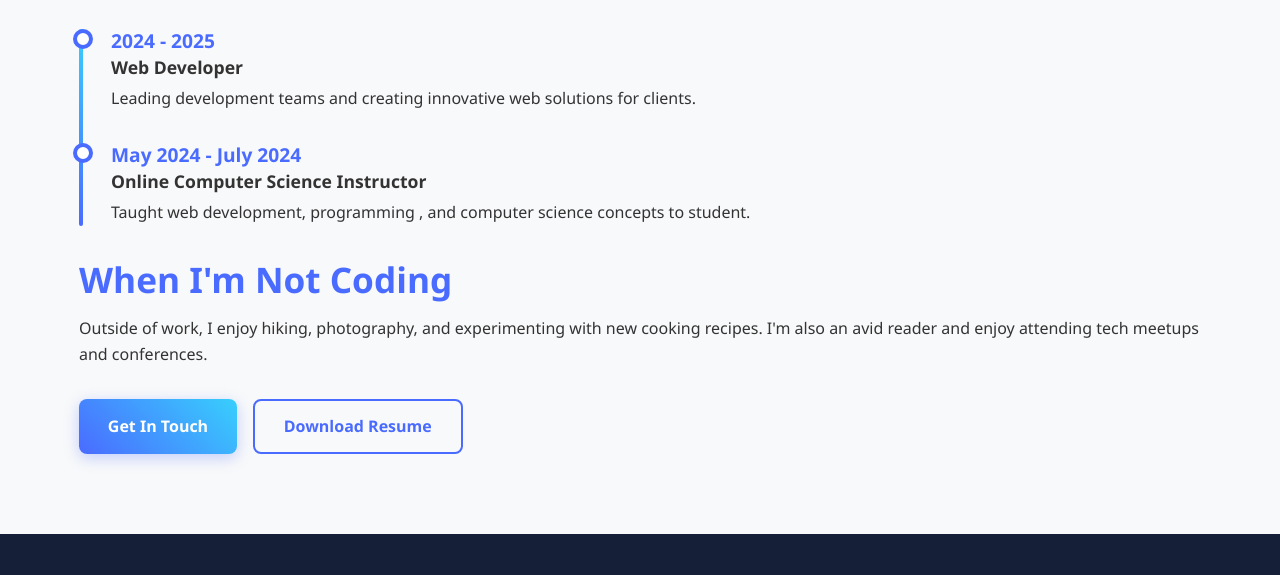
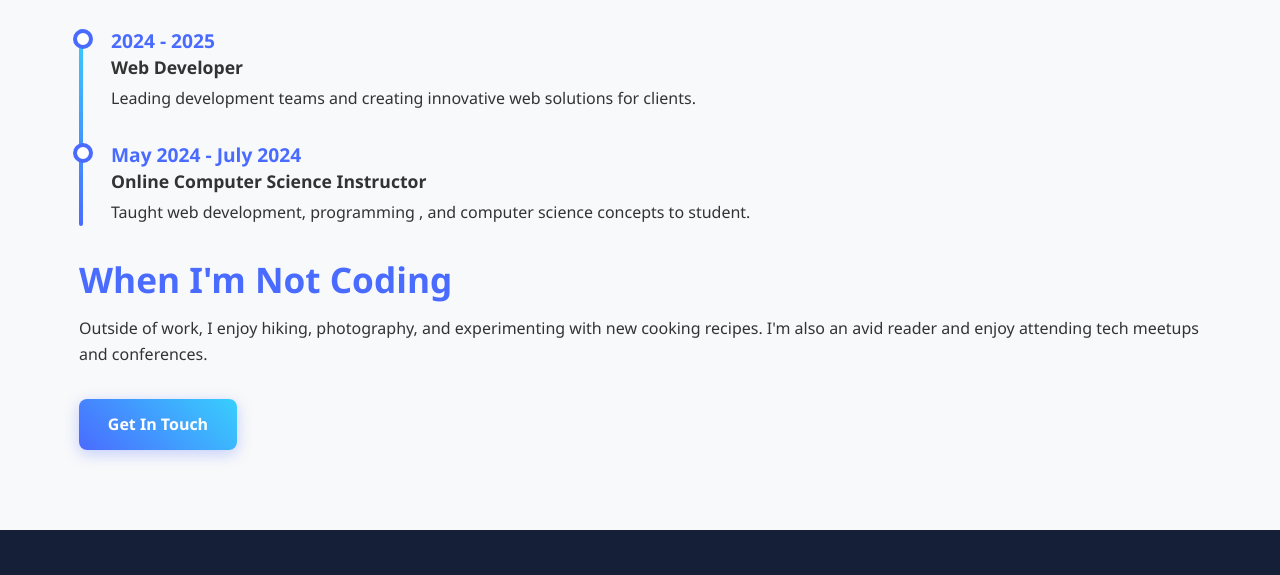
Before and after one commit to Fatima-Shabbir/Portfolio, a plain HTML site: page about.html in a window 1280 px wide. Shown: the part 625-1200 px from the top of the page. Drawn offline with Linux system fonts and the light colour scheme.

Commit message:
updated portfolio

```diff
--- a/about.html
+++ b/about.html
@@ -65,7 +65,7 @@
 
                     <div class="about-cta">
                         <a href="contact.html" class="btn btn-primary">Get In Touch</a>
-                        <a href="Fatima.pdf" download class="btn btn-outline">Download Resume</a>
+                        <!-- <a href="Fatima.pdf" download class="btn btn-outline">Download Resume</a> -->
                     </div>
                 </div>
             </div>
```
